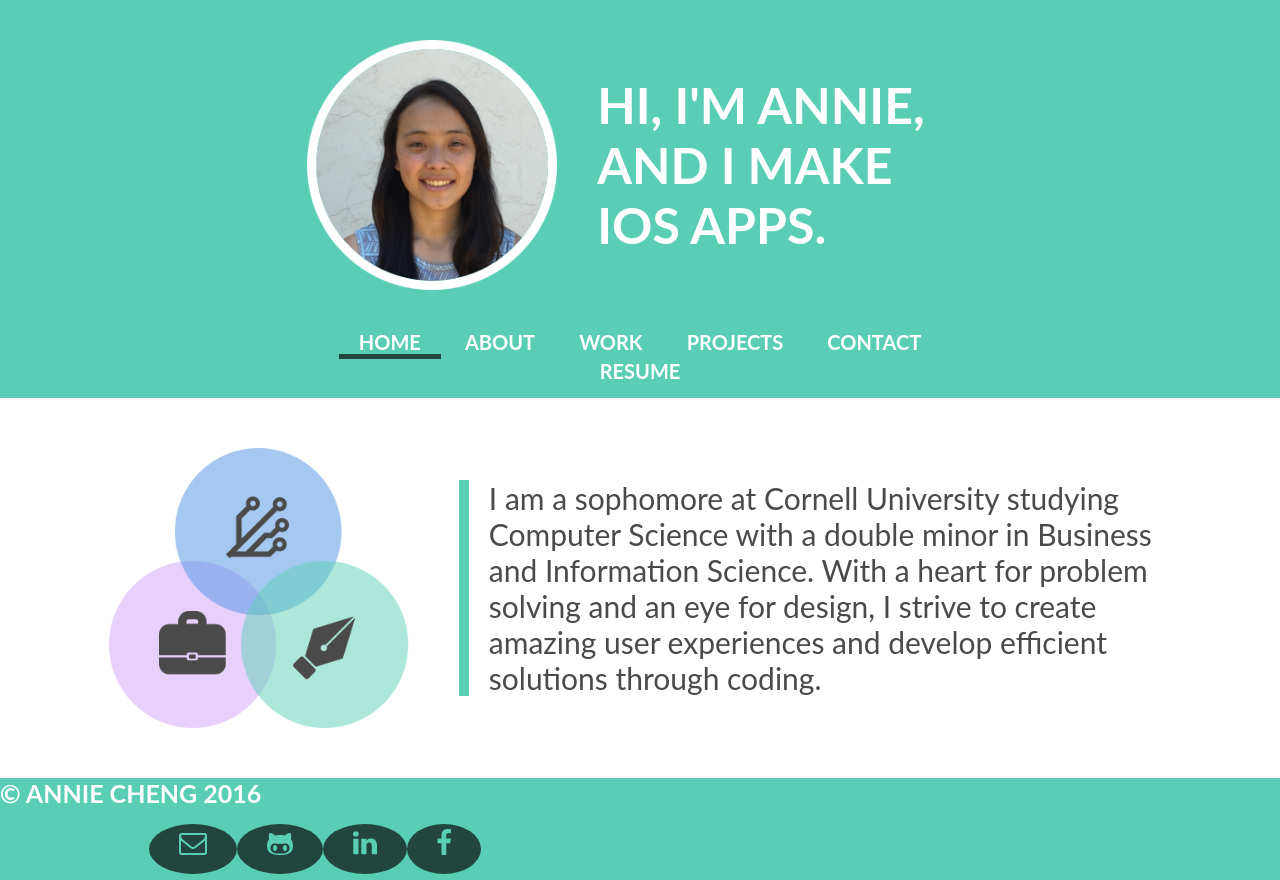
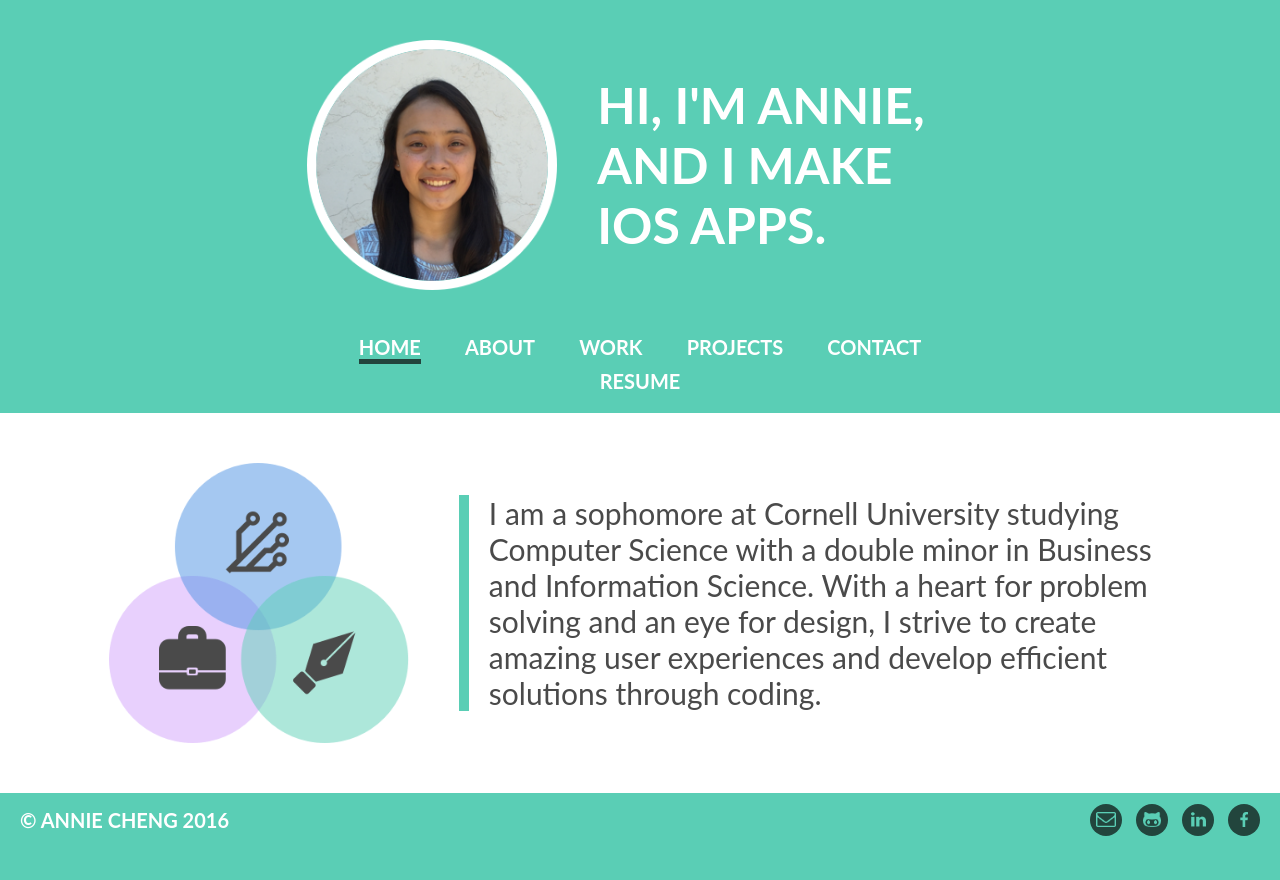
Before and after one commit to acheng96/Cornell-CS2300, a PHP site: page / in a window 1280 px wide. After the commit the page ends 836 px from the top, so only its background shows below. Run offline with PHP 8.4, Linux system fonts and the light colour scheme.

Commit message:
Finish styling home page

```diff
--- a/p1_cs2300/css/stylesheet.css
+++ b/p1_cs2300/css/stylesheet.css
@@ -14,8 +14,8 @@ ul {
 	list-style-type: none;
 }
 
-.active-page {
-    border-bottom: solid 5px #22453D;
+.active-page span {
+  border-bottom: solid 5px #22453D;
 }
 
 /* ============= *
@@ -66,11 +66,12 @@ ul {
 }
 
 .navbar-items a {
-	font-size: 20;
+	font-size: 20px;
 	font-weight: bold;
 	text-decoration: none;
+	text-align: center;
 	color: white;
-	padding: 0px 20px;
+	padding: 5px 20px;
 }
 
 /* - Body - */
@@ -89,7 +90,7 @@ ul {
 
 #home-body-text {
 	margin: auto 0;
-	font-size: 30;
+	font-size: 30px;
 	color: #4A4A4A;
 	padding-left: 20px;
 	border-left: solid 10px #5ACEB5;
@@ -102,29 +103,61 @@ ul {
 	overflow: auto;
 }
 
+#footer-container {
+	display: -webkit-flex;
+}
+
 #copyright {
 	font-weight: bold;
-	font-size: 25px;
+	font-size: 20px;
+	text-align: center;
+	margin: 15px 20px;
 	color: white;
+	white-space: nowrap;
 }
 
 #contact-container {
-	display: -webkit-flex;
-	margin: 0 auto;
-	width: 83%;
+	display: inline-block;
+	margin: auto 13px auto auto;
+	text-align: center;
 }
 
 .contact-items {
-	display: inline-flex;
-	width: 40px;
-	height: 40px;
+	display: -webkit-flex;
+	margin: auto;
+	padding: 0;
 }
 
 .contact-items li {
+	margin: auto 7px;
 	border-radius: 50%;
-	height: 50px;
-    width: 50px;
-    line-height: 50px;
-    background-color: #22453D;
-    padding: 0px 30px;
+	height: 32px;
+  width: 32px;
+  line-height: 32px;
+  background-color: #22453D;
 }
+
+.contact-items img {
+	margin-top: 8px;
+	height: 15px;
+}
+
+.contact-items li:hover {
+	transform: scale(1.1, 1.1);
+}
+
+/* ============== *
+ * = About Page = *
+ * ============== */
+
+/* ============= *
+ * = Work Page = *
+ * ============= */
+
+/* ================= *
+ * = Projects Page = *
+ * ================= */
+
+/* ================= *
+ *  = Contact Page = *
+ * ================= */
--- a/p1_cs2300/index.php
+++ b/p1_cs2300/index.php
@@ -18,7 +18,7 @@
 			<!-- Navigation Bar -->
 			<div id="navbar-container">
 				<ul class="navbar-items">
-					<li class="active-page"><a href="index.php">HOME</a></li>
+					<li class="active-page"><a href="index.php"><span>HOME</span></a></li>
   				<li><a href="files/about.php">ABOUT</a></li>
   				<li><a href="files/work.php">WORK</a></li>
   				<li><a href="files/projects.php">PROJECTS</a></li>
@@ -36,14 +36,16 @@
 
 		<!-- Footer -->
 		<div class="footer">
-			<div id="copyright">© ANNIE CHENG 2016</div>
-			<div id="contact-container">
-				<ul class="contact-items">
-  				<li><a href="mailto:ac962@cornell.edu"><img src="images/email_icon.png" alt="Email"></a></li>
-  				<li><a href="https://github.com/acheng96"><img src="images/github_icon.png" alt="Github"></a></li>
-  				<li><a href="https://www.linkedin.com/in/acheng96"><img src="images/linkedin_icon.png" alt="Linkedin"></a></li>
-  				<li><a href="https://www.facebook.com/annie.cheng.372"><img src="images/facebook_icon.png" alt="Facebook"></a></li>
-				</ul>
+			<div id="footer-container">
+				<div id="copyright">© ANNIE CHENG 2016</div>
+				<div id="contact-container">
+					<ul class="contact-items">
+	  				<li><a href="mailto:ac962@cornell.edu"><img src="images/email_icon.png" alt="Email"></a></li>
+	  				<li><a href="https://github.com/acheng96" target="_blank"><img src="images/github_icon.png" alt="Github"></a></li>
+	  				<li><a href="https://www.linkedin.com/in/acheng96" target="_blank"><img src="images/linkedin_icon.png" alt="Linkedin"></a></li>
+	  				<li><a href="https://www.facebook.com/annie.cheng.372" target="_blank"><img src="images/facebook_icon.png" alt="Facebook"></a></li>
+					</ul>
+				</div>
 			</div>
 		</div>
 
```
